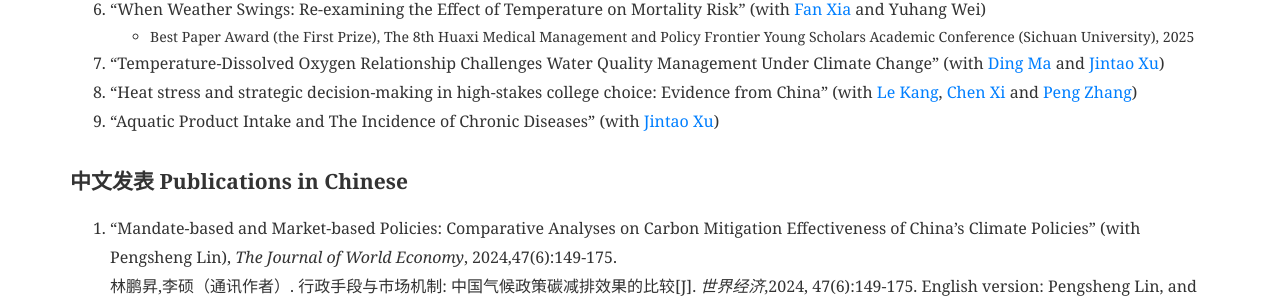
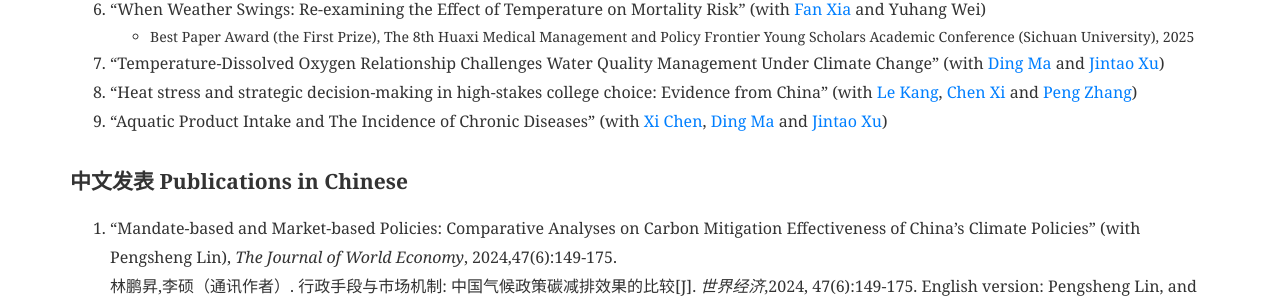
Before and after one commit to shuoliecon/shuoliecon.github.io, a Jekyll site: the page built from pages/_research/index.md, in a window 1280 px wide. Shown: the part 740-1044 px from the top of the page. Built offline with Jekyll 4.4.1, drawn with Linux system fonts in a browser that asks for light colours.

Commit message:
Update index.md

```diff
--- a/pages/_research/index.md
+++ b/pages/_research/index.md
@@ -38,7 +38,7 @@
 
 <li>“Heat stress and strategic decision-making in high-stakes college choice: Evidence from China” (with <a href="https://sites.google.com/view/lekang/home">Le Kang</a>, <a href="https://www.xichenecon.com/">Chen Xi</a> and <a href="https://pengzhang.weebly.com">Peng Zhang</a>)</li>
 
-<li>“Aquatic Product Intake and The Incidence of Chronic Diseases” (with <a href="https://en.nsd.pku.edu.cn/faculty/fulltime/x/239550.htm">Jintao Xu</a>) </li>
+<li>“Aquatic Product Intake and The Incidence of Chronic Diseases” (with <a href="https://ysph.yale.edu/profile/xi-chen/">Xi Chen</a>, <a href="https://dingma-econ.github.io/">Ding Ma</a> and <a href="https://en.nsd.pku.edu.cn/faculty/fulltime/x/239550.htm">Jintao Xu</a>) </li>
 
 </ol>
 
```
